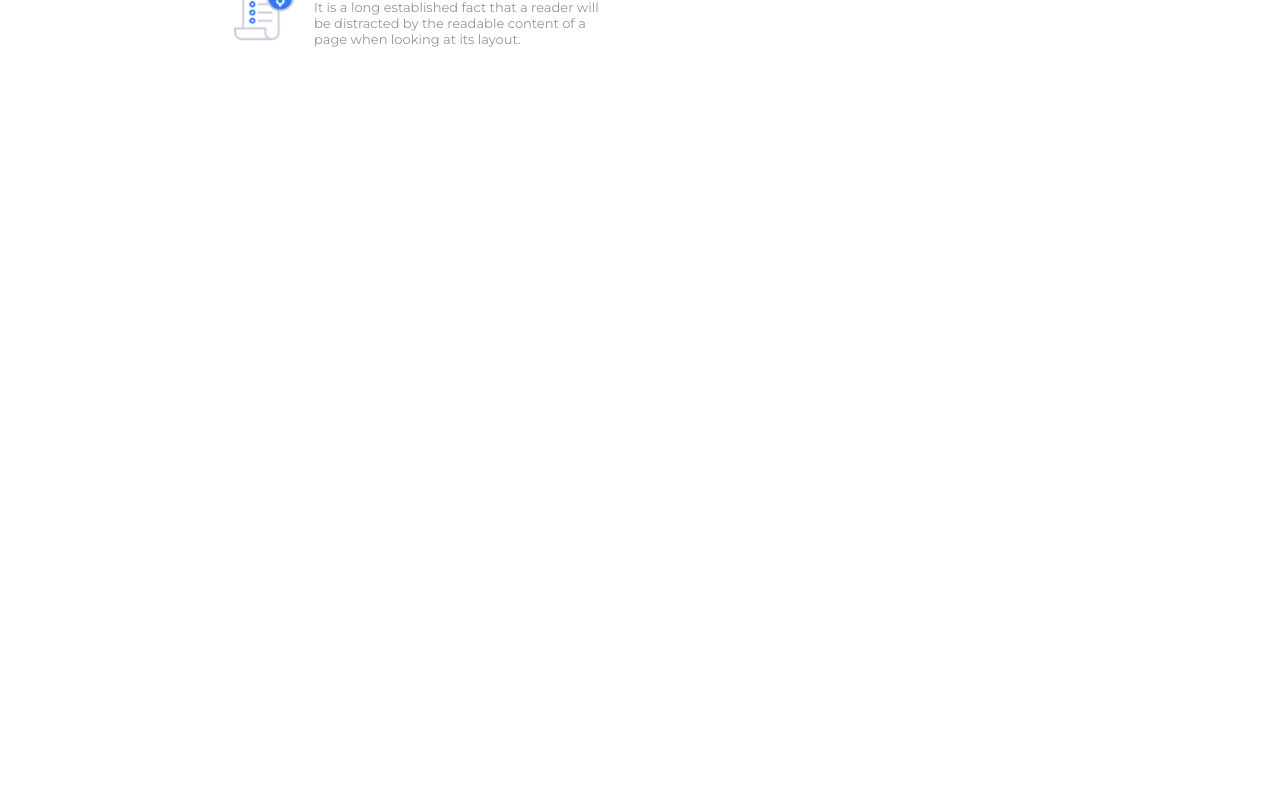
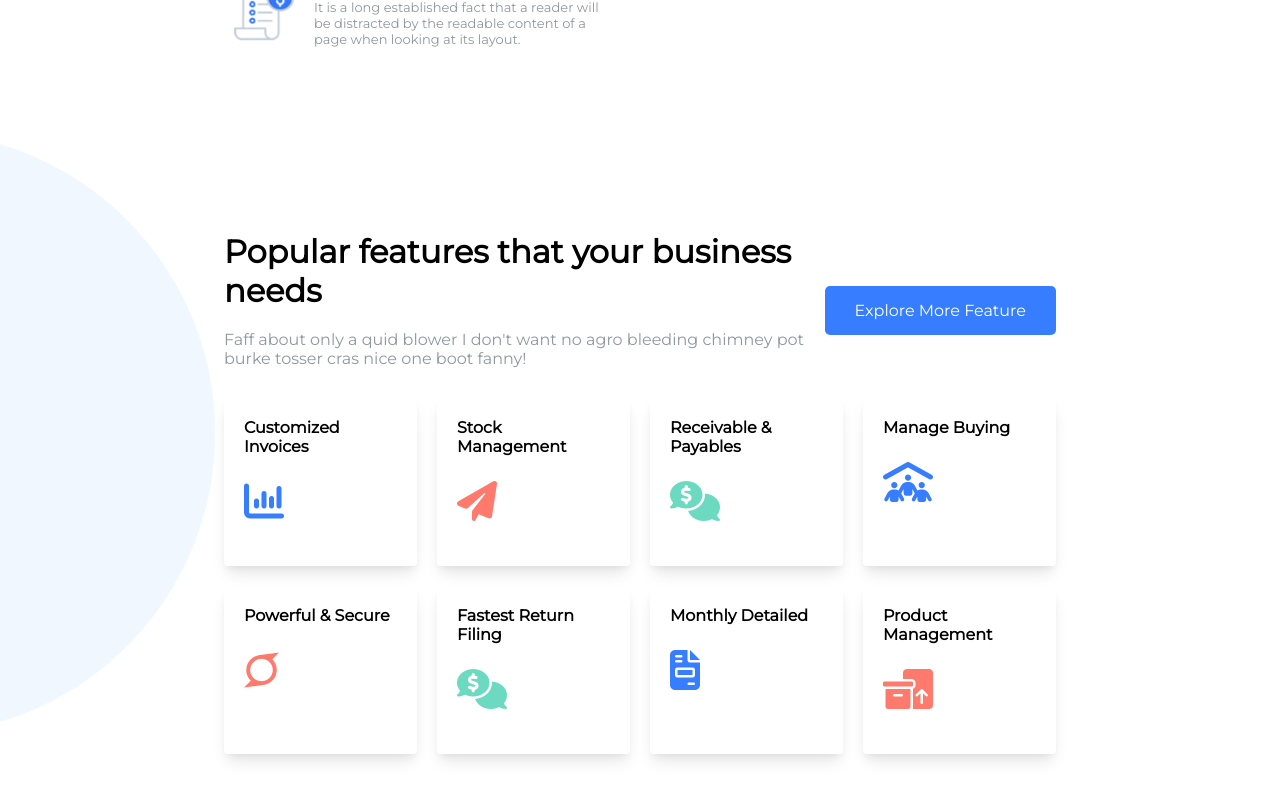
Before and after one commit to Alex12012000/proj-html-vuejs, a Vue app: page / in a window 1280 px wide. Shown: the part 1494-2294 px from the top of the page. Before the commit the page ends 1726 px from the top, so only its background shows below. Built offline with nearby package versions, Linux system fonts and the light colour scheme.

Commit message:
Popular features

```diff
--- a/src/App.vue
+++ b/src/App.vue
@@ -7,17 +7,19 @@
       <PageJumbotron/>
       <MarketingCards/>
       <MainFeatures/>
+      <PopularFeatures/>
     </main>
     <!-- Footer con props per voci menu -->
   </div>
 </template>
 
 <script>
-// import MainFeatures from './components/MainFeatures.vue'
+// import PopularFeatures from './components/PopularFeatures.vue'
 import PageHeader from './components/PageHeader.vue'
 import PageJumbotron from './components/PageJumbotron.vue'
 import MarketingCards from './components/MarketingCards.vue'
 import MainFeatures from './components/MainFeatures.vue'
+import PopularFeatures from './components/PopularFeatures.vue'
 
 export default {
   name: 'App',
@@ -25,7 +27,8 @@ export default {
     PageHeader,
     PageJumbotron,
     MarketingCards,
-    MainFeatures
+    MainFeatures,
+    PopularFeatures
 
   },
   data() {
--- a/src/components/MainFeatures.vue
+++ b/src/components/MainFeatures.vue
@@ -53,7 +53,6 @@ export default {
                 }
             }
             p {
-                color: $sub_text;
                 margin: 10px 0;
                 font-size: 13px;
             }
@@ -73,6 +72,7 @@ export default {
                 box-shadow: 0 21px 38px rgba(0,0,0,0.08), 0 15px 12px rgba(0,0,0,0.08);
             }
         }
+
         .main-features-img {
             width: calc((100% / 2) - 10px);
         }
--- a/src/components/MarketingCards.vue
+++ b/src/components/MarketingCards.vue
@@ -99,7 +99,6 @@ export default {
 
                     p {
                         margin: 10px 0;
-                        color: $sub_text;
                     }
                 }
             }
--- a/src/components/PageJumbotron.vue
+++ b/src/components/PageJumbotron.vue
@@ -45,7 +45,6 @@ export default {
 
         p {
             font-size: 15px;
-            color: $sub_text;
             margin: 20px 0;
         }
 
--- /dev/null
+++ b/src/components/PopularFeatures.vue
@@ -0,0 +1,138 @@
+<template>
+    <section>
+        <img src="../assets/img/14.png" alt="" class="detail">
+        <div class="container">
+            <div class="features-header">
+                <div class="main-text">
+                    <h2>Popular features that your business needs</h2>
+                    <p>Faff about only a quid blower I don't want no agro bleeding chimney pot burke tosser cras nice one boot fanny!</p>
+                </div>
+                <div class="btn">
+                    <a href="#">Explore More Feature</a>
+                </div>
+            </div>
+            <div class="cards">
+                <div class="col">
+                    <div class="card">
+                        <h3>Customized Invoices</h3>
+                        <i class="fa-solid fa-chart-column blue"></i>
+                    </div>
+                </div>
+                <div class="col">
+                    <div class="card">
+                        <h3>Stock Management</h3>
+                        <i class="fa fa-paper-plane orange"></i>
+                    </div>
+                </div>
+                <div class="col">
+                    <div class="card">
+                        <h3>Receivable & Payables</h3>
+                        <i class="fa-solid fa-comments-dollar aqua"></i>
+                    </div>
+                </div>
+                <div class="col">
+                    <div class="card">
+                        <h3>Manage Buying</h3>
+                        <i class="fa-solid fa-people-roof blue"></i>
+                    </div>
+                </div>
+                <div class="col">
+                    <div class="card">
+                        <h3>Powerful & Secure</h3>
+                        <i class="fa-brands fa-superpowers orange"></i>
+                    </div>
+                </div>
+                <div class="col">
+                    <div class="card">
+                        <h3>Fastest Return Filing</h3>
+                        <i class="fa-solid fa-comments-dollar aqua"></i>
+                    </div>
+                </div>
+                <div class="col">
+                    <div class="card">
+                        <h3>Monthly Detailed</h3>
+                        <i class="fa-solid fa-file-invoice blue"></i>
+                    </div>
+                </div>
+                <div class="col">
+                    <div class="card">
+                        <h3>Product Management</h3>
+                        <i class="fa-solid fa-boxes-packing orange"></i>
+                    </div>
+                </div>
+            </div>
+        </div>
+    </section>
+</template>
+<script>
+export default {
+    name: 'PopularFeatures'
+}
+</script>
+<style lang="scss" scoped>
+@import '../style/btn.scss';
+@import '../style/vars.scss';
+    .features-header {
+        display: flex;
+        align-items: center;
+        justify-content: space-between;
+        .main-text {
+            width: 70%;
+            p {
+                margin: 20px 0;
+            }
+        }
+        .btn {
+           padding: 15px 30px;
+        }
+    }
+
+    .cards {
+        display: flex;
+        justify-content: space-between;
+        flex-wrap: wrap;
+    }
+
+    .col {
+        width: calc(100% / 4 - 15px);
+        padding: 20px;
+        border-radius: 4px;
+        margin: 10px 0;
+        box-shadow: rgba(0, 0, 0, 0.1) 0px 10px 15px -3px, rgba(0, 0, 0, 0.05) 0px 4px 6px -2px;
+
+        .card {
+            h3 {
+                font-size: 16px;
+            }
+            i {
+                font-size: 40px;
+                margin: 25px 0;
+                align-content: center;
+            }
+
+            .blue {
+                color: $main_color;
+            }
+
+            .orange {
+                color: $orange;
+            }
+
+            .aqua {
+                color: $aqua;
+            }
+        }
+    }
+
+
+    section {
+        position: relative;
+        .detail {
+            position: absolute;
+            top: -100px;
+            left: -385px;
+            width: 600px;
+        }
+    }
+
+</style>
--- a/src/style/common.scss
+++ b/src/style/common.scss
@@ -1,4 +1,5 @@
 @import url('https://fonts.googleapis.com/css2?family=Montserrat&display=swap');
+@import './vars.scss';
 
 // RESET
 * {
@@ -18,6 +19,10 @@ body {
 
 h2 {
     font-size: 32px;
+}
+
+p {
+    color: $sub_text;
 }
 
 // COMMON
--- a/src/style/vars.scss
+++ b/src/style/vars.scss
@@ -1,3 +1,5 @@
 $main_color: #377DFF;
 $second_color: #F2F7FF;
 $sub_text: #8E989F;
+$orange: #FF796D;
+$aqua: #6cdac1;
```
